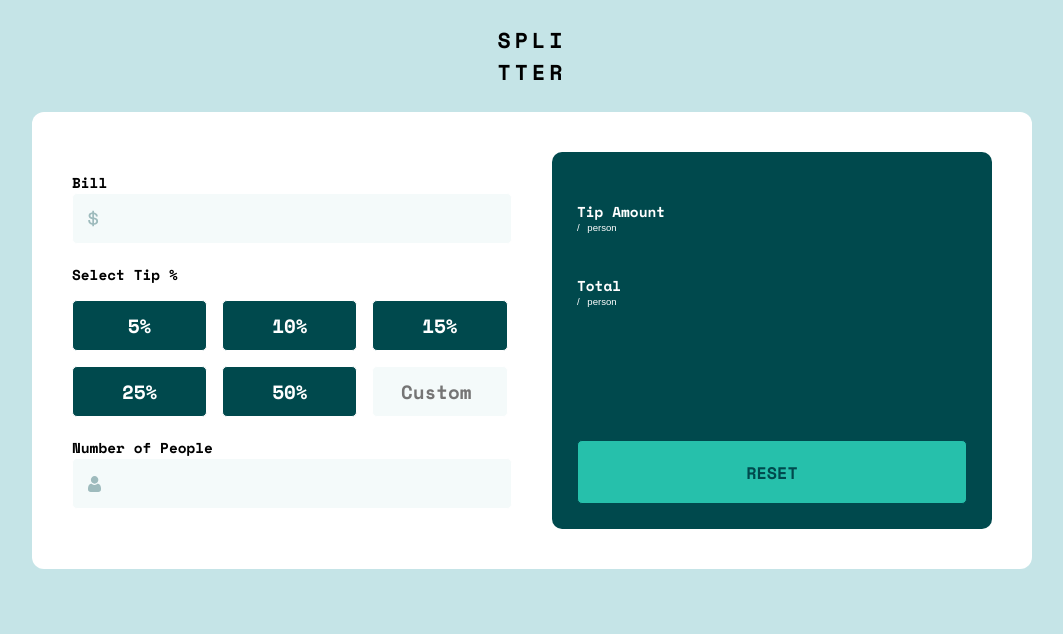
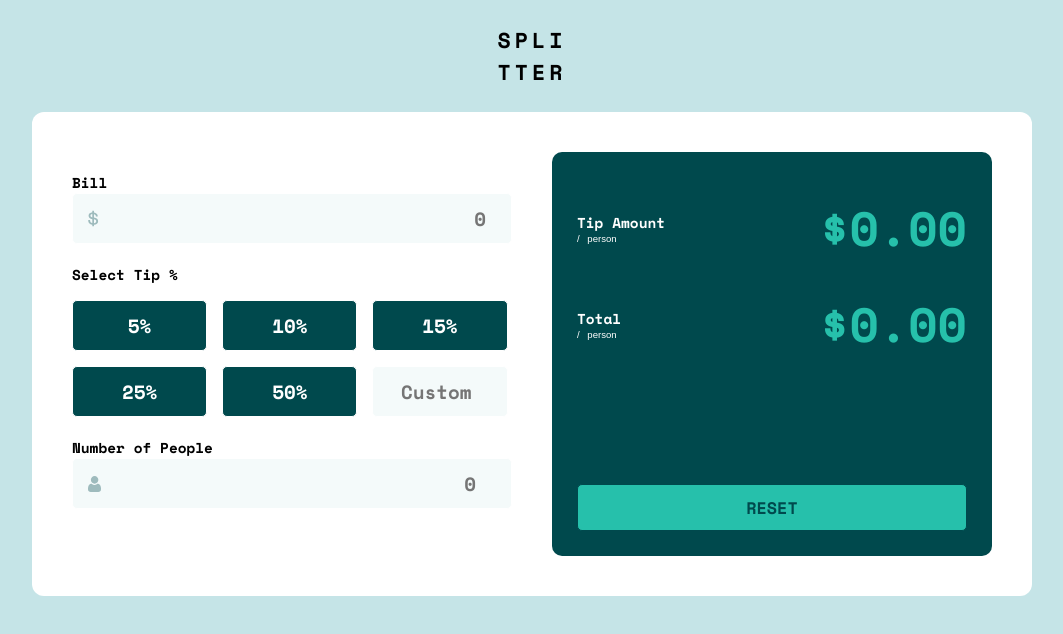
Before and after one commit to Davee89/Tip-calculator, a plain HTML site: page index.html in a window 1280 px wide. Both pictures are taken after a click on the button "RESET". Shown: the whole page, without its empty margins (108-1171 px from the left). Drawn offline with nearby package versions, Linux system fonts and the light colour scheme.

Commit message:
finished

```diff
--- a/index.html
+++ b/index.html
@@ -19,7 +19,7 @@
       <div class="calculator__options">
         <div class="calculator__bill">
           <p class="calculator__title">Bill</p>
-          <input class="input" id="bill" type="number" placeholder="" />
+          <input class="input" id="bill" type="number" placeholder="0" />
         </div>
         <div class="calculator__tip">
           <p class="calculator__title">Select Tip %</p>
@@ -37,14 +37,14 @@
             <p class="calculator__title">Number of People</p>
             <label class="label hidden" for="people">Can't be 0</label>
           </div>
-          <input class="input" type="number" name="" id="people" />
+          <input class="input" type="number" placeholder="0" id="people" />
         </div>
       </div>
       <div class="calculator__result">
         <p class="calculator__result--name">Tip Amount<span>/ person</span></p>
-        <p class="calculator__amount tip"></p>
+        <p class="calculator__amount tip">$0.00</p>
         <p class="calculator__result--name">Total<span>/ person</span></p>
-        <p class="calculator__amount total"></p>
+        <p class="calculator__amount total">$0.00</p>
         <button class="btn2">Reset</button>
       </div>
     </main>
--- a/script.js
+++ b/script.js
@@ -56,8 +56,8 @@ btn2.addEventListener("click", function () {
   bill.value = "";
   custom.value = "";
   people.value = "";
-  tipAmount.textContent = "";
-  totalAmount.textContent = "";
+  tipAmount.textContent = "$0.00";
+  totalAmount.textContent = "$0.00";
   people.classList.remove("wrong");
   label.classList.add("hidden");
 });
--- a/style.css
+++ b/style.css
@@ -56,6 +56,7 @@ header {
   text-align: end;
   font-family: "Space Mono";
   font-size: 0.8rem;
+  cursor: pointer;
 }
 /* ? ************** ? */
 #bill {
@@ -85,6 +86,7 @@ header {
   border-radius: 5px;
   padding: 10px;
   font-size: 0.8rem;
+  cursor: pointer;
 }
 .btn:focus-within {
   background-color: var(--Strongcyan);
@@ -149,6 +151,7 @@ header {
   font-size: 0.7rem;
   text-transform: uppercase;
   color: var(--Verydarkcyan);
+  cursor: pointer;
 }
 .btn2:hover {
   background-color: var(--Lightgrayishcyan);
```
